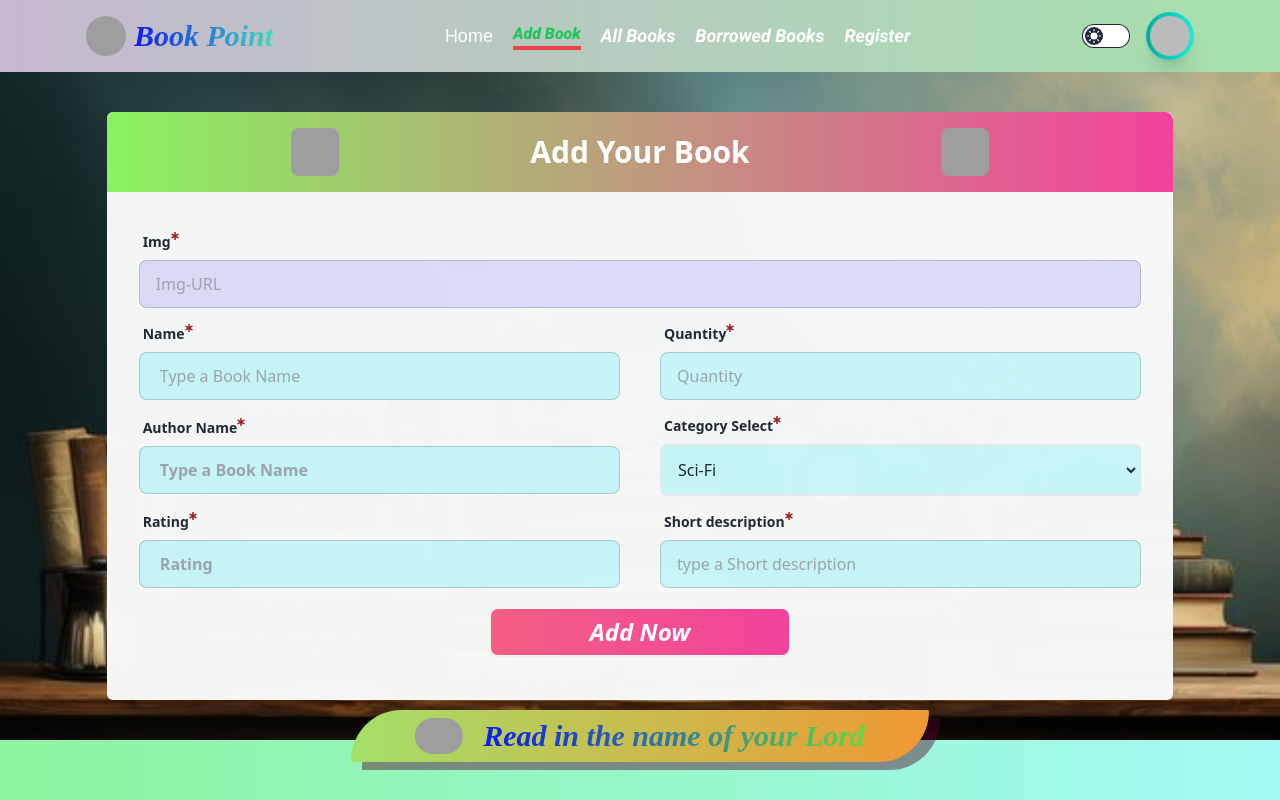
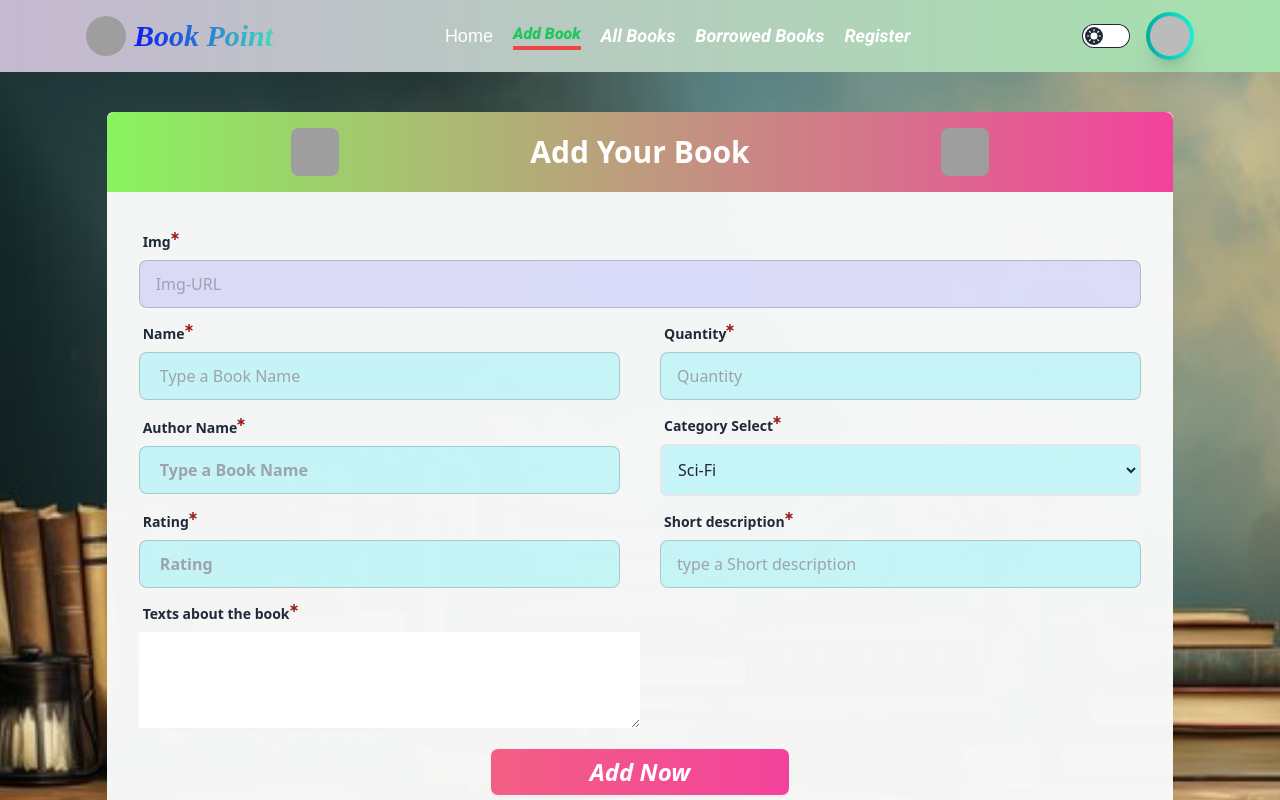
Before and after one commit to Tonmoy-Rahman-Turjo/Book-Projects-Front-End, a React (Vite) app: page /addbook in a window 1280 px wide. Shown: the top 800 px of the page. Built offline with nearby package versions, Linux system fonts and the light colour scheme; no server answers; sample sign-in values are in the browser's storage; grey boxes are pictures that could not be loaded; a web font is replaced by a local one.

Commit message:
update code

```diff
--- a/src/Components/BookCard/Bookcard.jsx
+++ b/src/Components/BookCard/Bookcard.jsx
@@ -6,7 +6,7 @@ import { Link } from 'react-router-dom';
 import Rating from 'react-rating';
 import { FaStar } from "react-icons/fa";
 const Bookcard = ({ bookCard }) => {
-    const { photourl, name, author, category, rating, _id } = bookCard
+    const { photourl, name, author, category, rating, _id, contents } = bookCard
     const [text] = useTypewriter({
         words: ['ook Point'],
         loop: 0,
@@ -41,6 +41,7 @@ const Bookcard = ({ bookCard }) => {
                                 /></span></h2>
 
                         </div>
+
                         <div className="flex justify-center px-3 w-full " >
                             <Link to={`/update/${_id}`}> <button className="btn text-center bts text-white text-lg font-bold w-full bg-gradient-to-r from-[#518edf] to-[#f11fe7] mb-3 ">Update</button></Link>
                         </div>
--- a/src/Components/ViewDetels/ViewDetels.jsx
+++ b/src/Components/ViewDetels/ViewDetels.jsx
@@ -57,14 +57,18 @@ const ViewDetels = () => {
                         <h2 className="text-black font-bold text-base">Author :-<span className="ml-2 text-green-700 font-bold italic">{viewdetelse.author}</span></h2>
                         <h2 className="text-black font-bold text-base">Category p-<span className="ml-2 text-green-700 font-bold">{viewdetelse.category}</span></h2>
                     </div>
-                    <h2 className="flex gap-2  text-black font-bold">Rating:-<span>{viewdetelse.rating}</span></h2>
-                    <h2 className="flex gap-2  text-black font-bold">Quantity:-<span><Rating
-          emptySymbol={<FaStar color="#ccc" />}
-          fullSymbol={<FaStar color="#ffc107" />}
-          initialRating={viewdetelse.rating}
-          readonly
-      /></span></h2>
-                    <h2 className="fl ex gap-2 text-black font-bold">Quantity:-<span>{viewdetelse.description}</span></h2>
+                    <h2 className="flex gap-2  text-black font-bold">Rating:-<span>
+                    <Rating
+                                    emptySymbol={<FaStar color="#ccc" />}
+                                    fullSymbol={<FaStar color="#ffc107" />}
+                                    initialRating={viewdetelse.rating}
+                                    readonly
+                                />
+                    </span></h2>
+                    <h2 className="flex gap-2  text-black font-bold">Quantity:-<span>{viewdetelse.quntity}</span></h2>
+                    <h2 className=" gap-2 mb-3 text-black font-bold">Description:-<span className="text-[#636161] text-base italic ml-2 ">{viewdetelse.description}</span></h2>
+
+                     <h2 className=" gap-4 "> <span className="text-red-900 font-bold italic border-t-2 ">texts about the book</span> { viewdetelse.contents}</h2>
 
                     <div className=" flex justify-center">
 
--- a/src/Page/AddBook.jsx
+++ b/src/Page/AddBook.jsx
@@ -24,7 +24,8 @@ const AddBook = () => {
          const rating = form.rating.value;
          const description = form.description.value;
          const email = user.email;
-         const addBook ={ email,photourl, name, quntity, author, category, rating, description}
+         const contents = form.contents.value;
+         const addBook ={ email,photourl, name, quntity, author, category, rating, description ,contents}
          console.log(addBook)
         //  fetch('http://localhost:5000/addbook',{
 
@@ -153,6 +154,19 @@ const AddBook = () => {
     </label>
     <input type="text" placeholder="type a Short description" name="description" className="input input-bordered bg-[#48eefa44]" required />
 </div>
+
+
+</div>
+<div className="form-control lg:w-1/2">
+    <label className="label">
+        <div className="flex">
+            <span className="label-text font-bold">Texts about the book </span>
+            <span className="text-red-800 text-[8px]"><FaStarOfLife /></span>
+        </div>
+    </label>
+
+        <textarea id="contents" name="contents" rows="4" cols="50" required></textarea>
+
 </div>
 
        <button className="btn bg-gradient-to-r from-[#f35f84] to-[#F3429C] rounded-t-lg my-3 font-bold italic text-white text-2xl lg:w-[300px] m-auto">Add Now</button>
```
